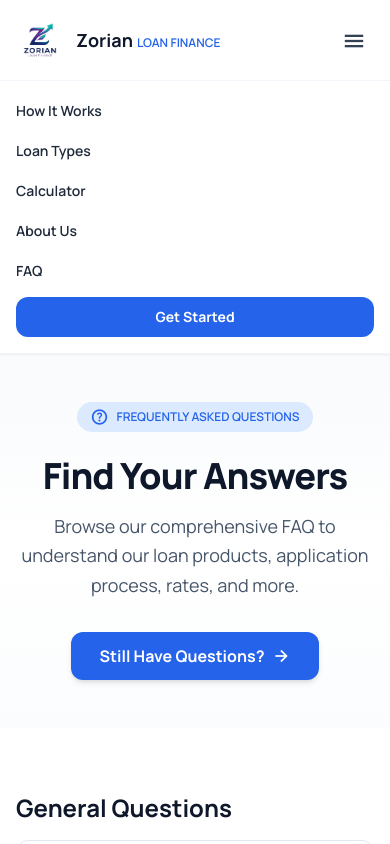
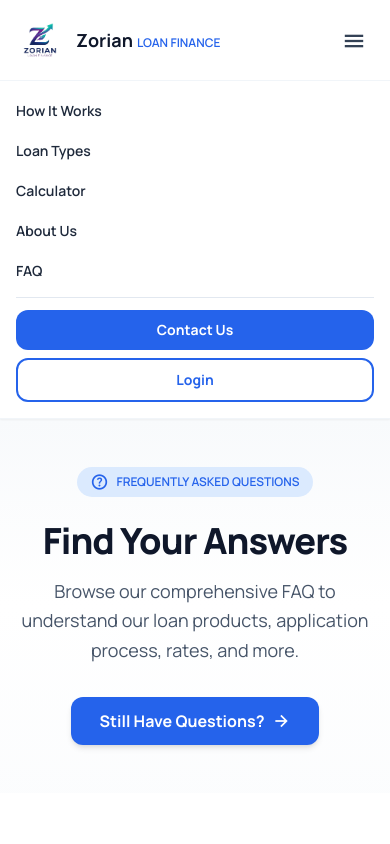
Before and after one commit to HARVINDER-FSD/Z-o-r-i-a-n-finance, a React (Vite) app: page /faq in a window 390 px wide. Both pictures are taken after a click on the button "menu". Shown: the top 844 px of the page. Built offline with nearby package versions, Linux system fonts and the light colour scheme.

Commit message:
Improve responsive design, fix How It Works navigation, add Login button, and enhance footer responsiveness

```diff
--- a/src/components/Footer.jsx
+++ b/src/components/Footer.jsx
@@ -6,8 +6,8 @@ export default function Footer() {
 
   return (
     <footer className="bg-slate-900 text-white mt-20">
-      <div className="max-w-7xl mx-auto px-4 sm:px-6 lg:px-8 py-16">
-        <div className="grid grid-cols-1 md:grid-cols-4 gap-8 mb-12">
+      <div className="max-w-7xl mx-auto px-4 sm:px-6 lg:px-8 py-12 sm:py-16">
+        <div className="grid grid-cols-1 sm:grid-cols-2 lg:grid-cols-4 gap-8 mb-12">
           {/* Column 1: Brand */}
           <div>
             <div className="flex items-center gap-2 mb-4">
@@ -122,11 +122,11 @@ export default function Footer() {
         </div>
 
         {/* Divider */}
-        <div className="border-t border-slate-700 pt-8 flex flex-col md:flex-row items-center justify-between">
-          <p className="text-slate-400 text-sm">
+        <div className="border-t border-slate-700 pt-8 flex flex-col sm:flex-row items-center justify-between gap-4 text-center sm:text-left">
+          <p className="text-slate-400 text-xs sm:text-sm">
             © {currentYear} Zorian Loan Finance. All rights reserved. NMLS #2137429 | California DBO Licensed
           </p>
-          <p className="text-slate-400 text-sm mt-4 md:mt-0">
+          <p className="text-slate-400 text-xs sm:text-sm">
             8326 Jamieson Ave, Northridge, CA 91325
           </p>
         </div>
--- a/src/components/Header.jsx
+++ b/src/components/Header.jsx
@@ -6,6 +6,19 @@ export default function Header() {
   const [mobileMenuOpen, setMobileMenuOpen] = useState(false)
   const [loansDropdownOpen, setLoansDropdownOpen] = useState(false)
   const location = useLocation()
+
+  const handleHowItWorks = () => {
+    // If already on home page, just scroll to the section
+    if (location.pathname === '/') {
+      const element = document.getElementById('how-it-works')
+      if (element) {
+        element.scrollIntoView({ behavior: 'smooth' })
+      }
+    } else {
+      // Navigate to home and then scroll
+      window.location.href = '/#how-it-works'
+    }
+  }
 
   const handleCalculatorClick = () => {
     // Navigate and scroll to calculator
@@ -35,7 +48,14 @@ export default function Header() {
 
         {/* Desktop Navigation */}
         <nav className="hidden lg:flex items-center space-x-7">
-          <a href="#how-it-works" className="text-sm font-semibold text-slate-700 hover:text-blue-600 transition-colors">
+          <a
+            href="#how-it-works"
+            onClick={(e) => {
+              e.preventDefault()
+              handleHowItWorks()
+            }}
+            className="text-sm font-semibold text-slate-700 hover:text-blue-600 transition-colors"
+          >
             How It Works
           </a>
 
@@ -128,11 +148,16 @@ export default function Header() {
         {/* Action Buttons & Mobile Toggle */}
         <div className="flex items-center gap-3">
           <Link
-            to="/auto-loans"
+            to="/contact"
             className="hidden md:inline-flex items-center justify-center px-5 py-2.5 text-sm font-bold text-white bg-blue-600 hover:bg-blue-700 rounded-lg shadow-sm hover:shadow transition-all duration-150"
           >
-            Check Eligibility
+            Contact Us
           </Link>
+          <button
+            className="hidden md:inline-flex items-center justify-center px-5 py-2.5 text-sm font-bold text-blue-600 bg-white border-2 border-blue-600 hover:bg-blue-50 rounded-lg transition-all duration-150"
+          >
+            Login
+          </button>
           <button
             onClick={() => setMobileMenuOpen(!mobileMenuOpen)}
             className="lg:hidden p-2 rounded-md text-slate-700 hover:bg-slate-100 focus:outline-none"
@@ -145,7 +170,15 @@ export default function Header() {
       {/* Mobile Navigation */}
       {mobileMenuOpen && (
         <div className="lg:hidden border-t border-slate-100 bg-white px-4 py-4 space-y-3">
-          <a href="#how-it-works" className="block text-sm font-semibold text-slate-800 py-1">
+          <a
+            href="#how-it-works"
+            onClick={(e) => {
+              e.preventDefault()
+              handleHowItWorks()
+              setMobileMenuOpen(false)
+            }}
+            className="block text-sm font-semibold text-slate-800 py-1"
+          >
             How It Works
           </a>
           <Link to="/auto-loans" className="block text-sm font-semibold text-slate-800 py-1">
@@ -164,12 +197,19 @@ export default function Header() {
           <Link to="/faq" className="block text-sm font-semibold text-slate-800 py-1">
             FAQ
           </Link>
-          <Link
-            to="/contact"
-            className="w-full text-center block py-2.5 text-sm font-bold text-white bg-blue-600 rounded-lg mt-2"
-          >
-            Get Started
-          </Link>
+          <div className="flex flex-col gap-2 pt-3 border-t border-slate-200">
+            <Link
+              to="/contact"
+              className="w-full text-center block py-2.5 text-sm font-bold text-white bg-blue-600 rounded-lg hover:bg-blue-700 transition-all"
+            >
+              Contact Us
+            </Link>
+            <button
+              className="w-full text-center py-2.5 text-sm font-bold text-blue-600 bg-white border-2 border-blue-600 rounded-lg hover:bg-blue-50 transition-all"
+            >
+              Login
+            </button>
+          </div>
         </div>
       )}
     </header>
--- a/src/index.css
+++ b/src/index.css
@@ -1,6 +1,10 @@
 @tailwind base;
 @tailwind components;
 @tailwind utilities;
+
+html {
+  scroll-behavior: smooth;
+}
 
 * {
   scroll-behavior: smooth;
```
